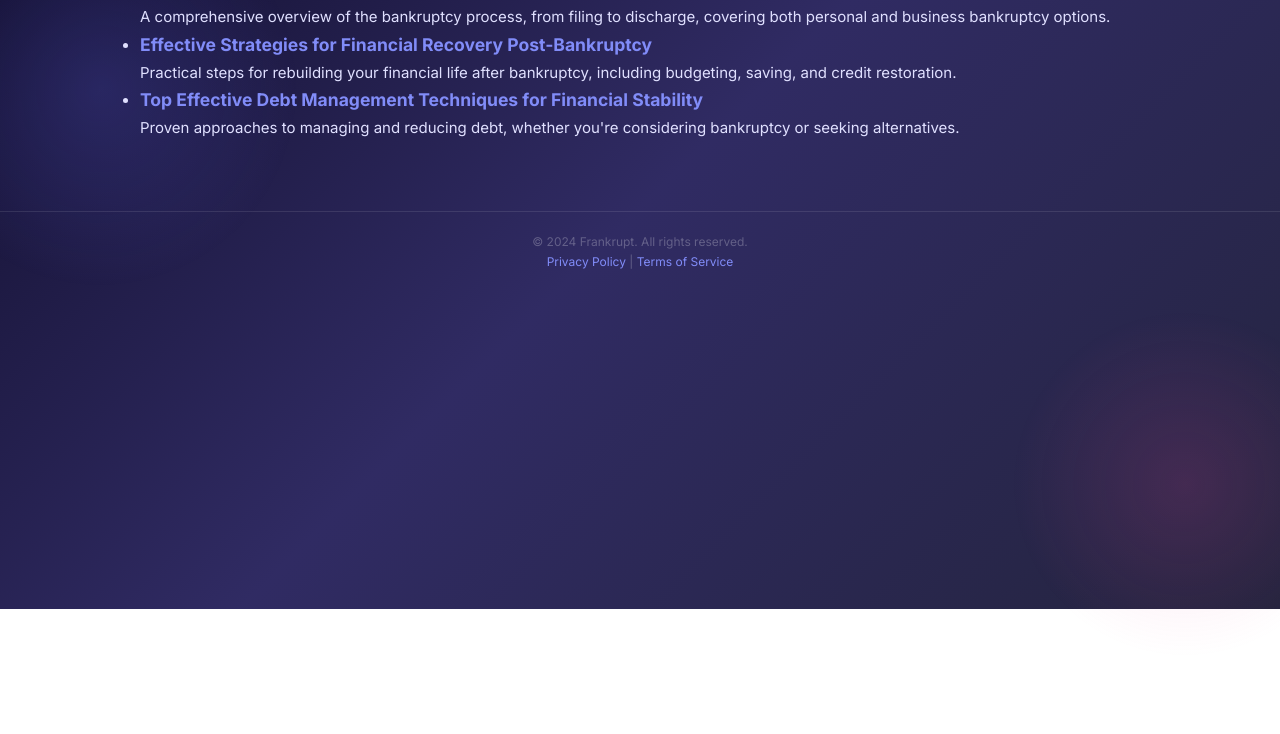
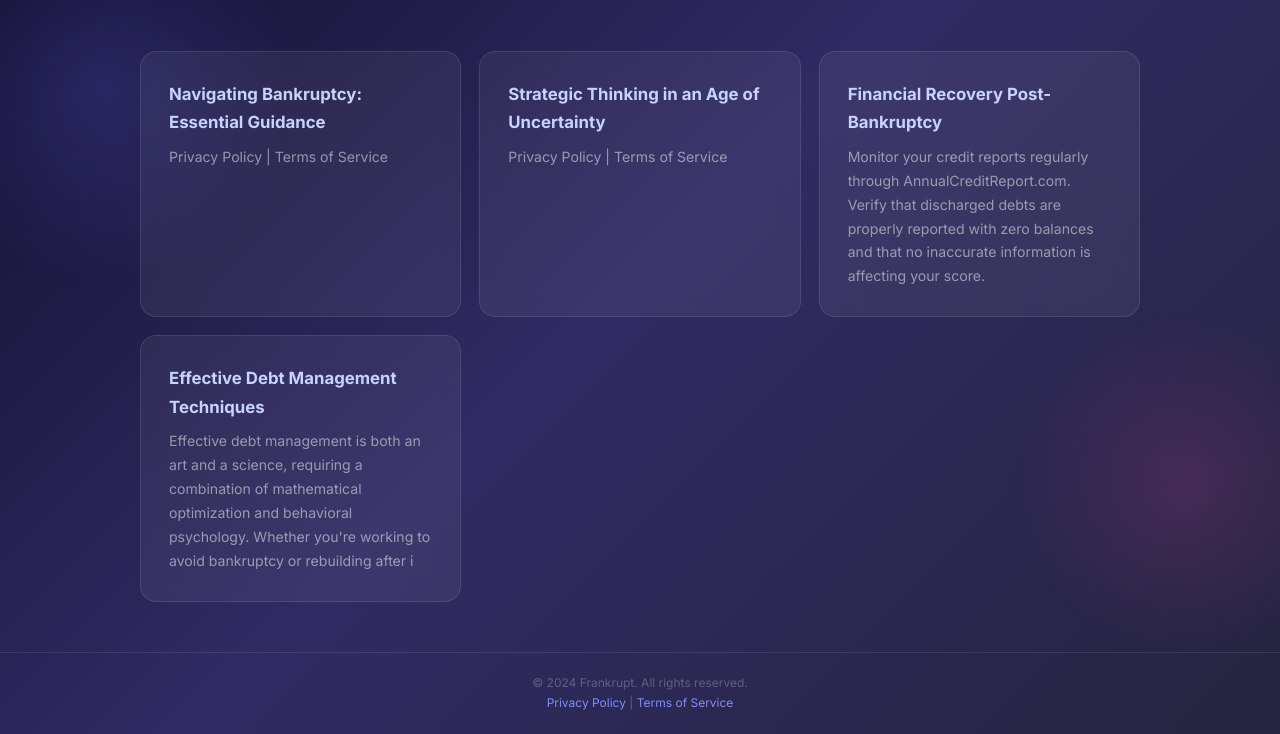
Before and after one commit to forest-sd/frankrupt, a plain HTML site: page posts/index.html in a window 1280 px wide. Shown: the part 191-925 px from the top of the page. Before the commit the page ends 800 px from the top, so only its background shows below. Drawn offline with Linux system fonts and the light colour scheme.

Commit message:
Fix blog index: add clickable post links

```diff
--- a/posts/index.html
+++ b/posts/index.html
@@ -18,17 +18,28 @@
         <a href="/terms/">Terms</a>
     </nav>
   </div></header>
-
-  <div class="container"><div class="breadcrumb"><a href="/">Home</a> / Guides</div>
-    <section class="section"><h2>Financial Recovery Guides</h2>
-      <ul class="blog-list">
-        <li><h3><a href="/posts/navigating-bankruptcy-essential-guidance-for-individuals-and-businesses/">Navigating Bankruptcy: Essential Guidance for Individuals and Businesses</a></h3><p>A comprehensive overview of the bankruptcy process, from filing to discharge, covering both personal and business bankruptcy options.</p></li>
-        <li><h3><a href="/posts/effective-strategies-for-financial-recovery-post-bankruptcy/">Effective Strategies for Financial Recovery Post-Bankruptcy</a></h3><p>Practical steps for rebuilding your financial life after bankruptcy, including budgeting, saving, and credit restoration.</p></li>
-        <li><h3><a href="/posts/top-effective-debt-management-techniques-for-financial-stability/">Top Effective Debt Management Techniques for Financial Stability</a></h3><p>Proven approaches to managing and reducing debt, whether you're considering bankruptcy or seeking alternatives.</p></li>
-      </ul>
-    </section>
-  </div>
-  <footer>
+<main>
+<div class="page-header"><h1>Insights</h1></div>
+<div class="grid" style="padding:20px 25px">
+<div class="gcard">
+<h3><a href="/posts/navigating-bankruptcy-essential-guidance-for-individuals-and-businesses/" style="color:#c7d2fe;text-decoration:none">Navigating Bankruptcy: Essential Guidance</a></h3>
+<p>Privacy Policy | Terms of Service</p>
+</div>
+<div class="gcard">
+<h3><a href="/posts/strategic-thinking-in-an-age-of-uncertainty/" style="color:#c7d2fe;text-decoration:none">Strategic Thinking in an Age of Uncertainty</a></h3>
+<p>Privacy Policy | Terms of Service</p>
+</div>
+<div class="gcard">
+<h3><a href="/posts/effective-strategies-for-financial-recovery-post-bankruptcy/" style="color:#c7d2fe;text-decoration:none">Financial Recovery Post-Bankruptcy</a></h3>
+<p>Monitor your credit reports regularly through AnnualCreditReport.com. Verify that discharged debts are properly reported with zero balances and that no inaccurate information is affecting your score. </p>
+</div>
+<div class="gcard">
+<h3><a href="/posts/top-effective-debt-management-techniques-for-financial-stability/" style="color:#c7d2fe;text-decoration:none">Effective Debt Management Techniques</a></h3>
+<p>Effective debt management is both an art and a science, requiring a combination of mathematical optimization and behavioral psychology. Whether you're working to avoid bankruptcy or rebuilding after i</p>
+</div>
+</div>
+</main>
+<footer>
     <p>&copy; 2024 Frankrupt. All rights reserved.</p>
     <p><a href="/privacy/">Privacy Policy</a> | <a href="/terms/">Terms of Service</a></p>
   </footer>
```
